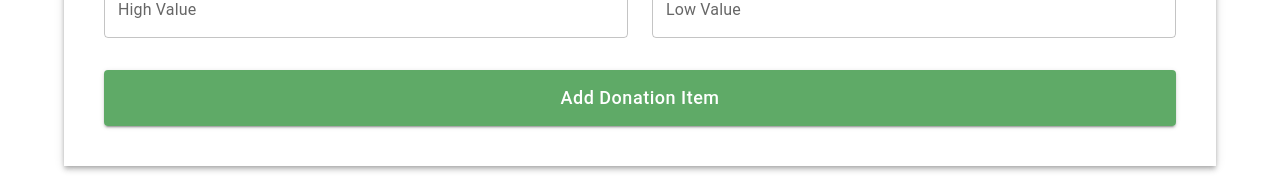
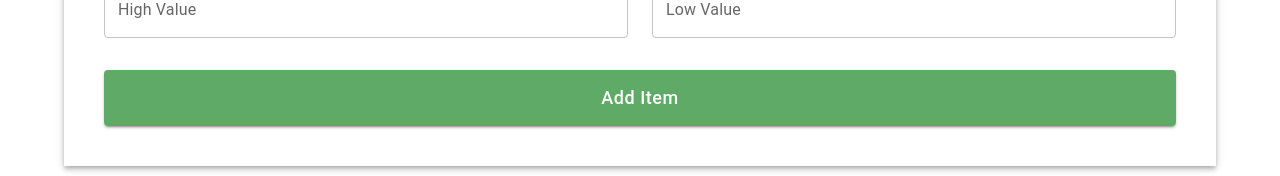
Before and after one commit to hack4impact-utk/mission-of-hope, a Next.js app: page /item/add in a window 1280 px wide. Shown: the part 518-694 px from the top of the page. Built offline with nearby package versions, Linux system fonts and the light colour scheme.

Commit message:
Changed Button label

```diff
--- a/src/app/item/add/page.tsx
+++ b/src/app/item/add/page.tsx
@@ -151,7 +151,7 @@ const AddItemForm = () => {
                   backgroundColor: 'rgba(55, 149, 65, 0.8)',
                 }}
               >
-                Add Donation Item
+                Add Item
               </Button>
             </Grid>
           </Grid>
```
